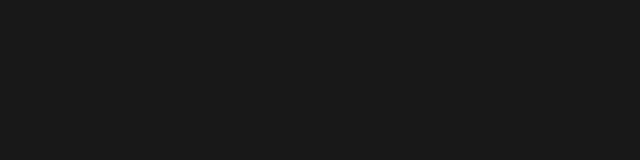
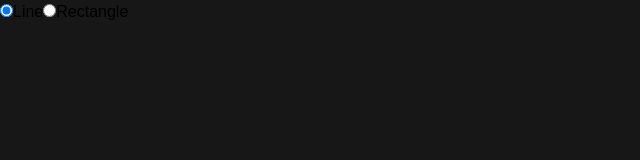
Before and after one commit to AdiKsOnDev/CollaboralHub, a React (Create React App) app: page /Canvas in a window 1280 px wide. Before the commit this address had no page. Shown: the top 160 px of the page, without its empty margins (0-640 px from the left). Built offline with nearby package versions, Linux system fonts and the light colour scheme; the HTML template or start-up script is replaced by a standard one.

Commit message:
feat: Canvas very basic functions
You can now draw lines and rectangles in the canvas!

```diff
--- a/package.json
+++ b/package.json
@@ -7,10 +7,12 @@
     "@testing-library/react": "^13.4.0",
     "@testing-library/user-event": "^13.5.0",
     "firebase": "^10.7.1",
+    "perfect-freehand": "^1.2.0",
     "react": "^18.2.0",
     "react-dom": "^18.2.0",
     "react-router-dom": "^6.21.1",
     "react-scripts": "5.0.1",
+    "roughjs": "^4.6.6",
     "web-vitals": "^2.1.4"
   },
   "scripts": {
--- a/src/App.js
+++ b/src/App.js
@@ -3,6 +3,7 @@
 // Pages
 import Login from './pages/Login';
 import Register from './pages/Register';
+import Canvas from './pages/Canvas';
 
 function App() {
   return (
@@ -12,10 +13,13 @@
           <Route path="/" element={<Login />} />
           <Route path="/Login" element={<Login />} />
           <Route path="/Register" element={<Register />} />
+          <Route path="/Canvas" element={<Canvas />} />
         </Routes>
       </div>
     </Router>
+
   );
 }
 
+
 export default App;
--- /dev/null
+++ b/src/components/CanvasBox.js
@@ -0,0 +1,87 @@
+import React, {useLayoutEffect, useState} from 'react';
+import rough from "roughjs/bundled/rough.esm";
+
+const generator = rough.generator();
+
+function createElement(x1, y1, x2, y2, type){
+    const roughElement =
+        type === "line"
+            ? generator.line(x1, y1, x2, y2)
+            : generator.rectangle(x1, y1, x2-x1, y2-y1);
+    return{x1, y1, x2, y2, roughElement};
+}
+
+const CanvasBox = () => {
+    const [elements, setElements] = useState([]);
+    const [drawing, setDrawing] = useState(false);
+    const [elementType, setElementType] = useState("line");
+
+    useLayoutEffect(() => {
+        const canvas = document.getElementById("canvas");
+        const context = canvas.getContext("2d");
+        context.clearRect(0, 0, canvas.width, canvas.height);
+
+        const roughCanvas = rough.canvas(canvas);
+
+
+        elements.forEach(({roughElement}) => roughCanvas.draw(roughElement));
+    },  [elements]);
+
+    const handleMouseDown = (event) => {
+        setDrawing(true);
+        const {clientX, clientY} = event;
+        const element = createElement(clientX, clientY, clientX, clientY, elementType);
+        setElements(prevState => [...prevState,element]);
+    };
+    const handleMouseMove = (event) => {
+        if(!drawing) return;
+
+        const {clientX, clientY} = event;
+        const index = elements.length -1;
+        const {x1,y1} = elements[index];
+        const updatedElement = createElement(x1, y1, clientX, clientY, elementType);
+
+        const elementsCopy = [...elements];
+        elementsCopy[index] = updatedElement;
+        setElements(elementsCopy);
+
+    };
+    const handleMouseUp = (event) => {
+        setDrawing(false);
+    };
+
+
+
+    return(
+    <div>
+        <div style = {{position: "fixed"}}>
+            <input
+                type = "radio"
+                id = "line"
+                checked = {elementType === "line"}
+                onChange = {() => setElementType("line")}
+            />
+            <label  htmlFor = "line">Line</label>
+            <input
+                type = "radio"
+                id = "rectangle"
+                checked = {elementType === "rectangle"}
+                onChange = {() => setElementType("rectangle")}
+            />
+            <label htmlFor = "rectangle">Rectangle</label>
+        </div>
+        <canvas
+        id='canvas'
+        width={window.innerWidth}
+        height={window.innerHeight}
+        onMouseDown={handleMouseDown}
+        onMouseMove={handleMouseMove}
+        onMouseUp={handleMouseUp}
+        >
+        Canvas
+    </canvas>
+    </div>
+    );
+};
+
+export default CanvasBox
--- /dev/null
+++ b/src/pages/Canvas.js
@@ -0,0 +1,11 @@
+import CanvasBox from '../components/CanvasBox';
+
+function Canvas() {
+    return (
+      <div className="w-full h-full flex items-center justify-center">
+        <CanvasBox />
+      </div>
+    );
+}
+
+export default Canvas;
```
Also changed, not shown: 2 other files (tests, documents, lock files or other folders).
